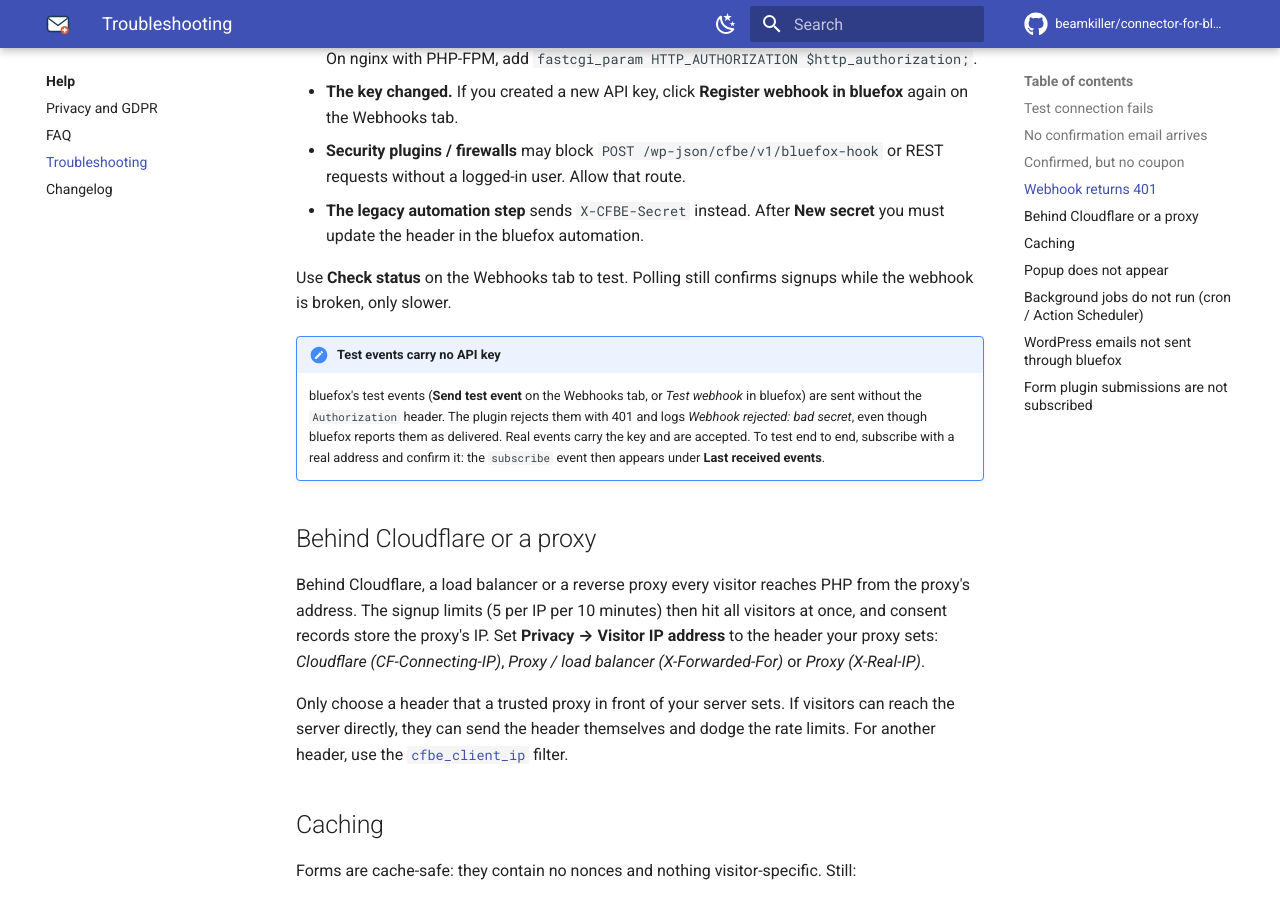
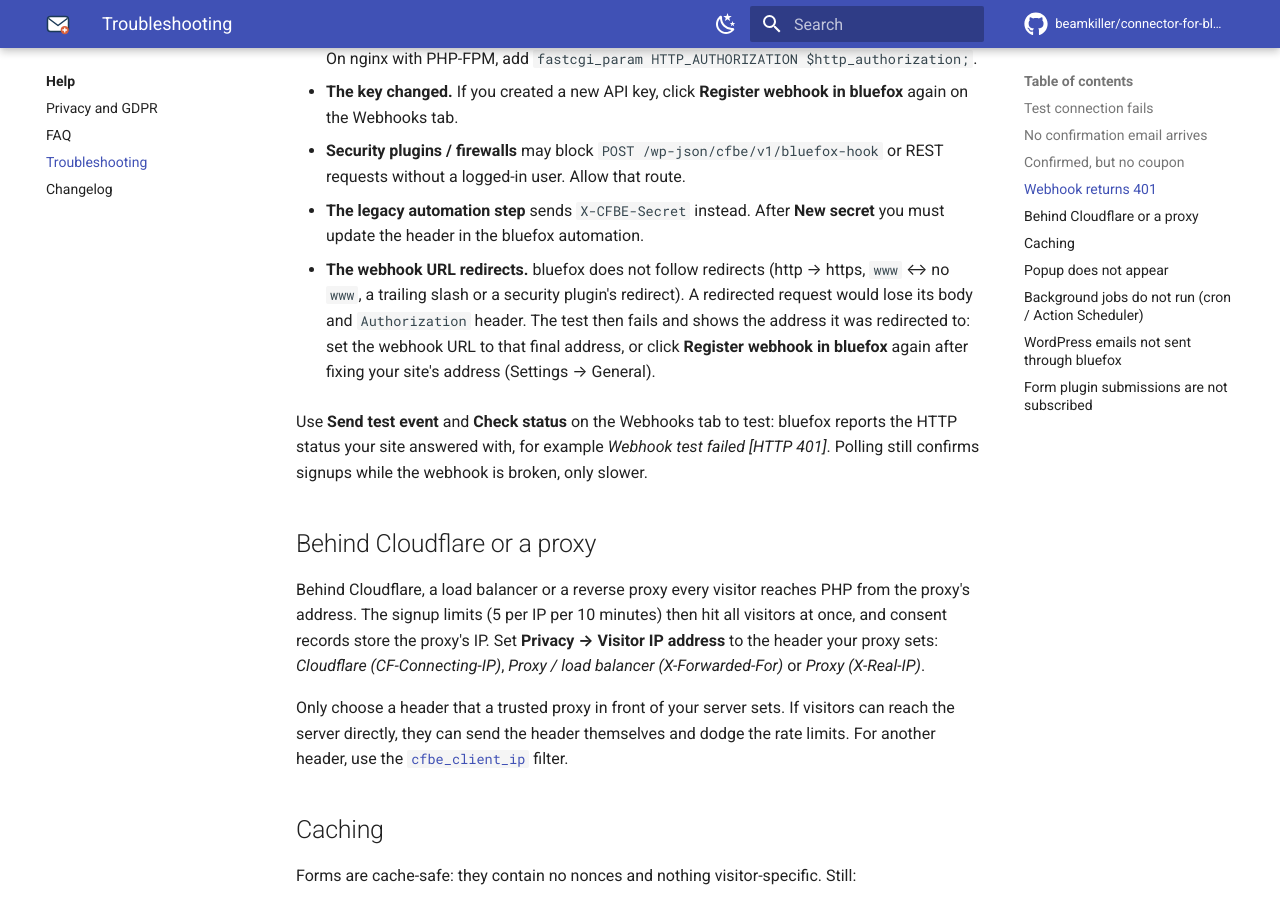
Before and after one commit to beamkiller/connector-for-bluefox-email, an MkDocs documentation site: the page built from docs/help/troubleshooting.md, in a window 1280 px wide and 900 px high, scrolled down 1552 px. Built offline with MkDocs 1.6.1 and Material for MkDocs 9.7.7, drawn with Linux system fonts in a browser that asks for light colours; comment, search, counter and statistics services are not loaded.

Commit message:
Webhook docs: bluefox test events do carry the key; redirect tip from bluefox (plugin @a7f83c4)
Co-Authored-By: Claude Opus 5.5 <noreply@anthropic.com>

```diff
--- a/docs/help/troubleshooting.md
+++ b/docs/help/troubleshooting.md
@@ -40,10 +40,9 @@ bluefox authenticates the project webhook with `Authorization: Bearer <API key>`
 - **Security plugins / firewalls** may block `POST /wp-json/cfbe/v1/bluefox-hook` or REST requests without a logged-in user. Allow that route.
 - **The legacy automation step** sends `X-CFBE-Secret` instead. After **New secret** you must update the header in the bluefox automation.
 
-Use **Check status** on the Webhooks tab to test. Polling still confirms signups while the webhook is broken, only slower.
+- **The webhook URL redirects.** bluefox does not follow redirects (http → https, `www` ↔ no `www`, a trailing slash or a security plugin's redirect). A redirected request would lose its body and `Authorization` header. The test then fails and shows the address it was redirected to: set the webhook URL to that final address, or click **Register webhook in bluefox** again after fixing your site's address (Settings → General).
 
-!!! note "Test events carry no API key"
-    bluefox's test events (**Send test event** on the Webhooks tab, or *Test webhook* in bluefox) are sent without the `Authorization` header. The plugin rejects them with 401 and logs *Webhook rejected: bad secret*, even though bluefox reports them as delivered. Real events carry the key and are accepted. To test end to end, subscribe with a real address and confirm it: the `subscribe` event then appears under **Last received events**.
+Use **Send test event** and **Check status** on the Webhooks tab to test: bluefox reports the HTTP status your site answered with, for example *Webhook test failed [HTTP 401]*. Polling still confirms signups while the webhook is broken, only slower.
 
 ## Behind Cloudflare or a proxy
 
```
Also changed, not shown: docs/features/inbound-webhooks.md (+1 -1 lines), docs/getting-started/webhook.md (+1 -1 lines), docs/settings/webhooks.md (+1 -1 lines), readme.txt, 5 other files.
